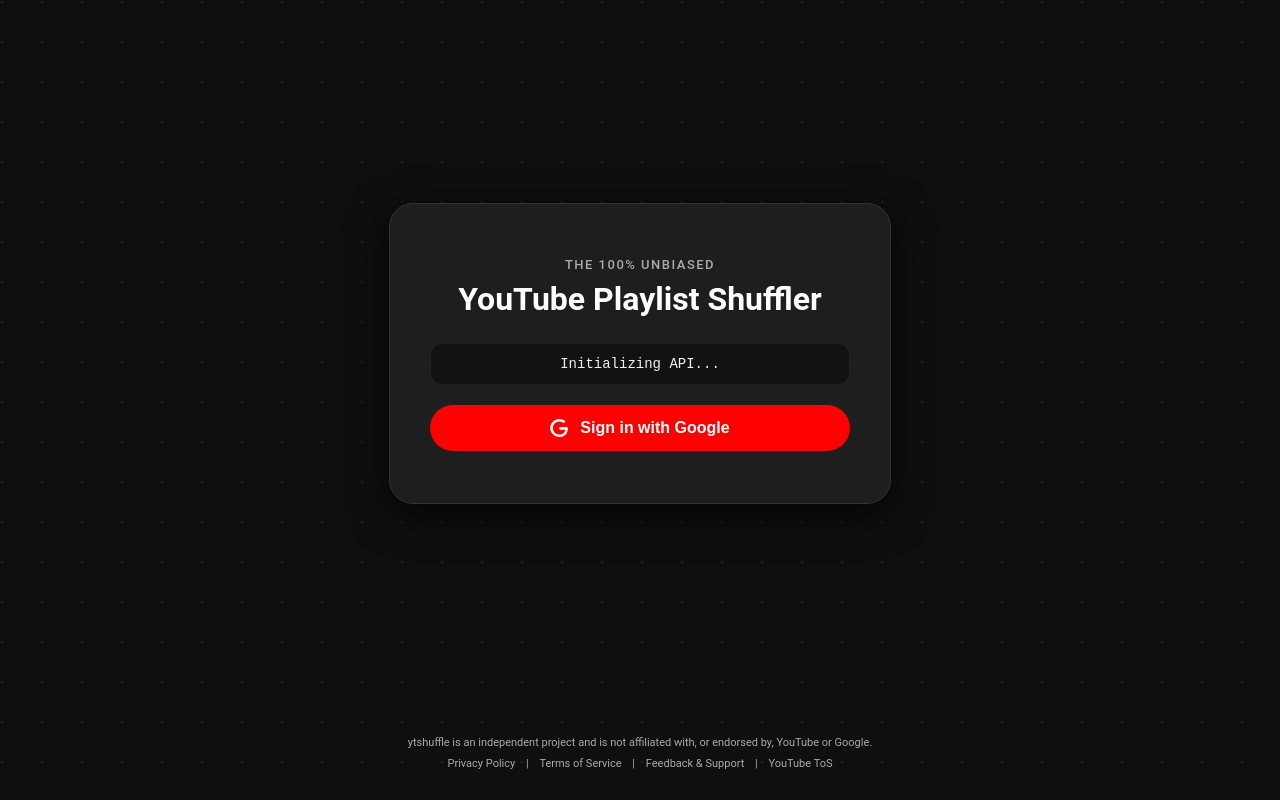
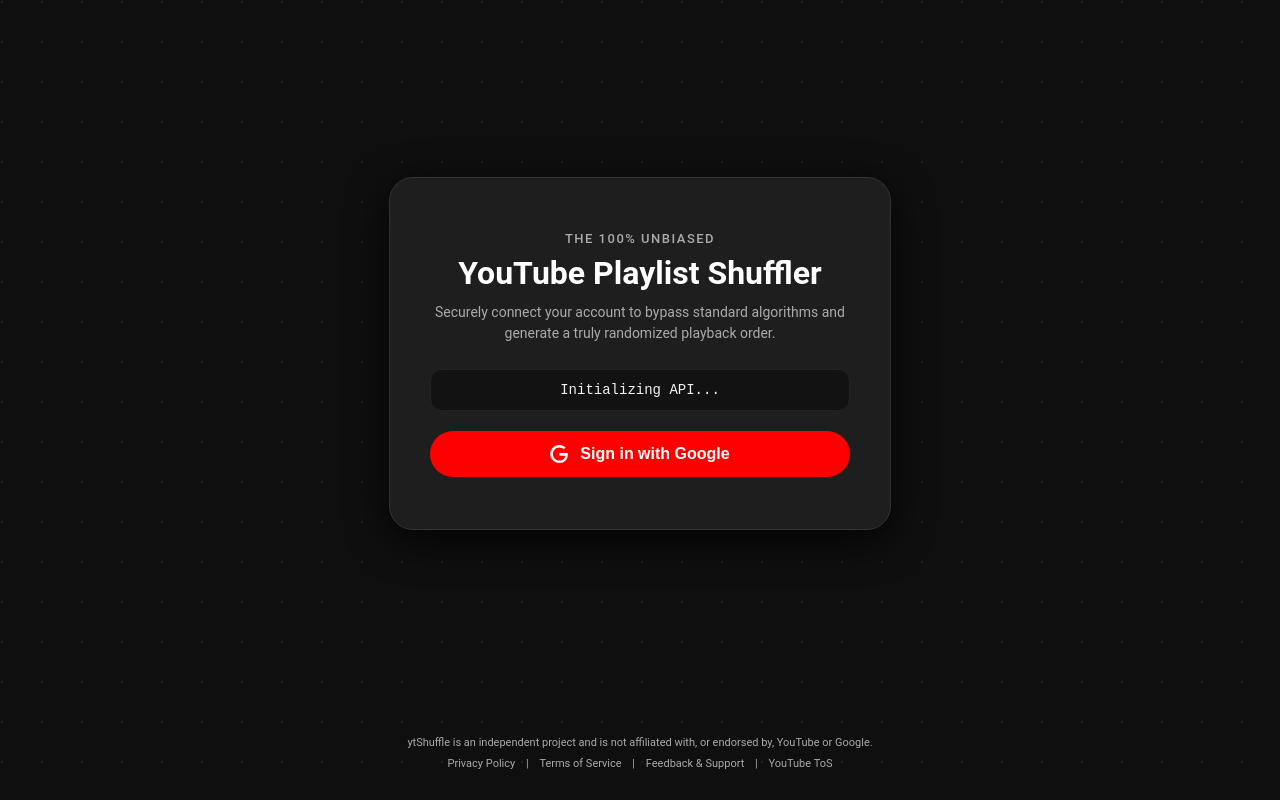
Before and after one commit to ryansapp1206/ytshuffle, a plain HTML site: page index.html in a window 1280 px wide. Drawn offline with Linux system fonts and the light colour scheme.

Commit message:
Finalized index.html

```diff
--- a/index.html
+++ b/index.html
@@ -3,7 +3,7 @@
 <head>
     <meta charset="UTF-8">
     <meta name="viewport" content="width=device-width, initial-scale=1.0">
-    <title>YouTube Playlist Shuffler</title>
+    <title>ytShuffle</title>
     <script src="https://accounts.google.com/gsi/client"></script>
     <style>
         :root {
@@ -82,6 +82,13 @@
         #login-btn, #shuffle-main-btn { background-color: var(--yt-red); color: white; }
         #login-btn:hover, #shuffle-main-btn:hover { background-color: #cc0000; transform: translateY(-1px); }
 
+        .app-desc {
+            color: var(--yt-subtext);
+            font-size: 14px;
+            margin: -15px 0 25px 0;
+            line-height: 1.5;
+        }
+
         #next-batch-btn {
             background-color: transparent;
             color: var(--yt-text);
@@ -142,6 +149,10 @@
             <p class="subtitle-top">The 100% Unbiased</p>
             <h1>YouTube Playlist Shuffler</h1>
 
+            <p class="app-desc" id="login-desc">
+                Securely connect your account to bypass standard algorithms and generate a truly randomized playback order.
+            </p>
+
             <p id="status-msg">Initializing API...</p>
 
             <button id="login-btn" class="btn" disabled>
@@ -167,7 +178,7 @@
 
     <footer>
         <span class="disclaimer-text">
-            ytshuffle is an independent project and is not affiliated with, or endorsed by, YouTube or Google.
+            ytShuffle is an independent project and is not affiliated with, or endorsed by, YouTube or Google.
         </span>
         <div class="footer-links">
             <a href="privacy.html">Privacy Policy</a> |
@@ -200,6 +211,7 @@
                     if (tokenResponse.access_token) {
                         accessToken = tokenResponse.access_token;
                         document.getElementById('login-btn').style.display = 'none';
+                        document.getElementById('login-desc').style.display = 'none';
                         document.getElementById('playlist-container').style.display = 'block';
                         fetchPlaylists();
                     }
```
